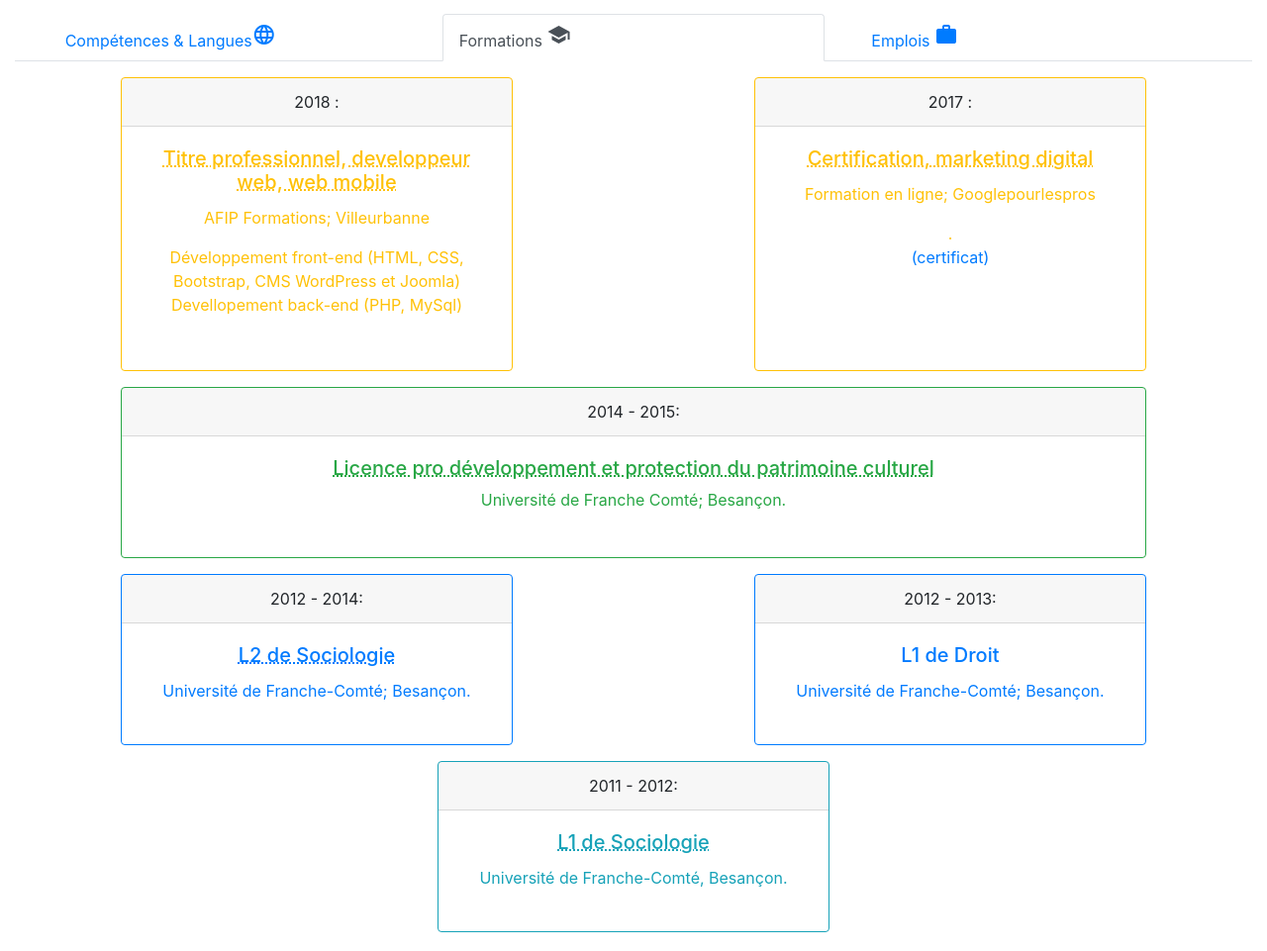
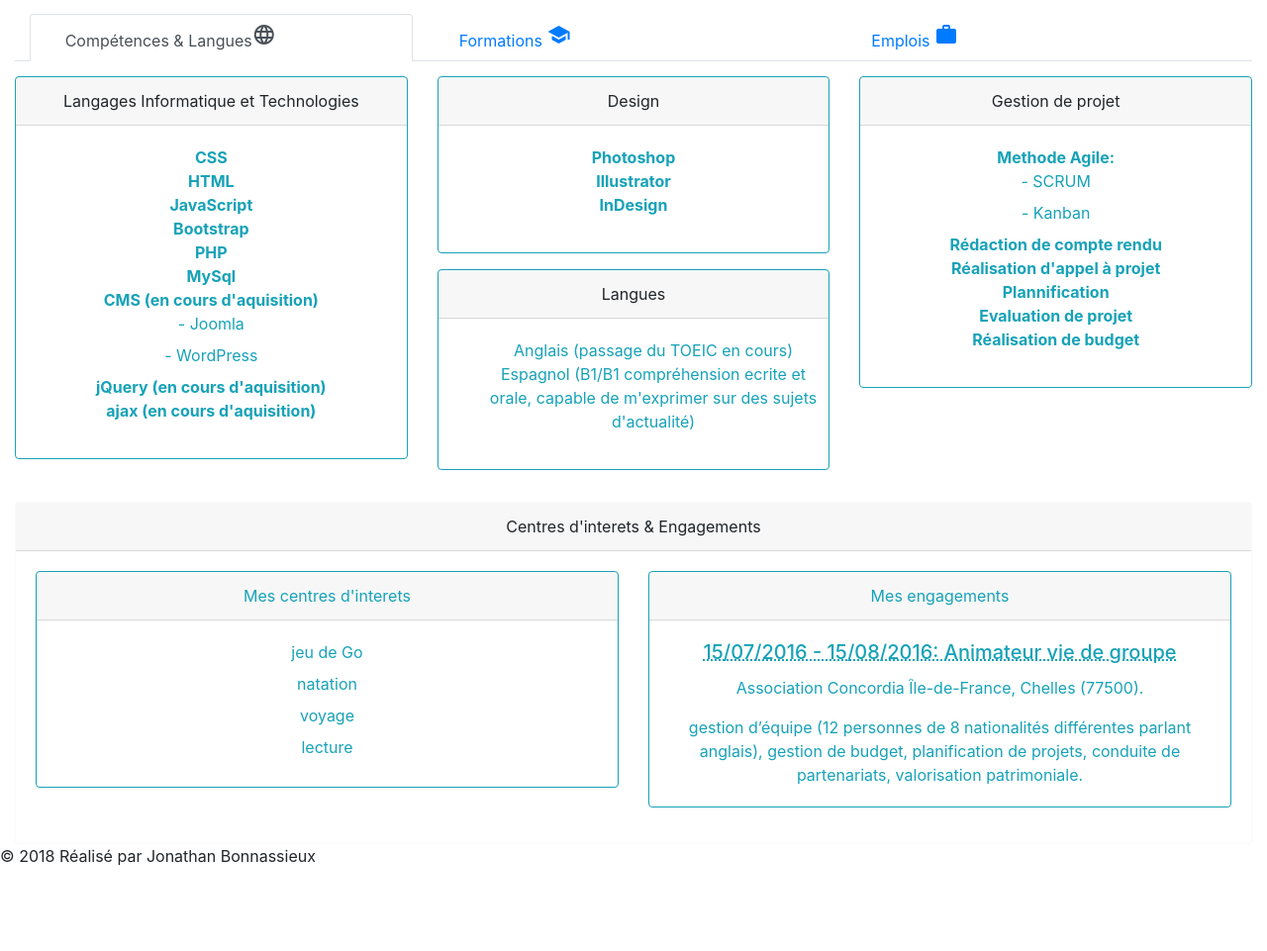
Before and after one commit to Jo-Errol/Jo-Errol3.github.io, a plain HTML site: page index.html in a window 1280 px wide. Shown: the part 460-1421 px from the top of the page at 99% size. After the commit the page ends 1337 px from the top, so only its background shows below. Drawn offline with nearby package versions, Linux system fonts and the light colour scheme.

Commit message:
update competences
chqngement dispo compétences et langues + changement d'ouverture d'onglet

```diff
--- a/index.html
+++ b/index.html
@@ -52,13 +52,13 @@
 			<div class="table">
 				<ul class="nav nav-tabs" id="myTab" role="tablist">
 					<li class="nav-item col-md-4 col-sm-12">
-						<a class="nav-link" id="skills-tab" data-toggle="tab" href="#skills" role="tab" aria-controls="skills"
-						   aria-selected="false"><i class="material-icons">&#xe918;</i>Compétences & Langues<i class="material-icons">language</i> </a>
+						<a class="nav-link active" id="skills-tab" data-toggle="tab" href="#skills" role="tab" aria-controls="skills"
+						   aria-selected="true"><i class="material-icons">&#xe918;</i>Compétences & Langues<i class="material-icons">language</i> </a>
 					</li>
 
 					<li class="nav-item col-md-4 col-sm-12">
-						<a class="nav-link active" id="schools-tab" data-toggle="tab" href="#schools" role="tab"
-						   aria-controls="schools" aria-selected="true">Formations <i class="material-icons">school</i> </a>
+						<a class="nav-link" id="schools-tab" data-toggle="tab" href="#schools" role="tab"
+						   aria-controls="schools" aria-selected="false">Formations <i class="material-icons">school</i> </a>
 					</li>
 
 					<li class="nav-item col-md-4 col-sm-12">
@@ -68,10 +68,12 @@
 				</ul>
 
 				<div class="tab-content" id="myTabContent">
-					<div class="tab-pane fade" id="skills" role="tabpanel" aria-labelledby="skills-tab">
+					<div class="tab-pane fade show active" id="skills" role="tabpanel" aria-labelledby="skills-tab">
 						<div class="row majeur">
 							<div class="col-md-4">
-								<h3 class="details__title">Langages Informatique et Technologies</h3>
+								<div class="card text-center border-info mb-3" style="min-height: 173px" >
+									<div class="card-header">Langages Informatique et Technologies</div>
+									<div class="card-body text-info">
 										<dl class="details__dl">
 											<dt>CSS</dt>
 											<dt>HTML</dt>
@@ -86,23 +88,33 @@
 											<dt>ajax (en cours d'aquisition)</dt>
 										</dl>
 									</div>
+								</div>
+							</div>
 							<div class="col-md-4">
-								<h3 class="details__title">Design</h3>
+								<div class="card text-center border-info mb-3" style="min-height: 173px" >
+									<div class="card-header">Design</div>
+									<div class="card-body text-info">
 										<dl class="details__dl">
 											<dt>Photoshop</dt>
 											<dt>Illustrator</dt>
 											<dt>InDesign</dt>
 										</dl>
-
-								<h3 class="details_title">Langues</h3>
+									</div>
+								</div>
+								<div class="card text-center border-info mb-3" style="min-height: 173px" >
+									<div class="card-header">Langues</div>
+									<div class="card-body text-info">
 										<ul class="details__ul row justify-content-center">
 											<li>Anglais (passage du TOEIC en cours)</li>
 											<li>Espagnol (B1/B1 compréhension ecrite et orale, capable de m'exprimer sur des sujets d'actualité)</li>
 										<ul>
 									</div>
 								</div>
+							</div>
 							<div class="col-md-4">
-								<h3 class="details__title">Gestion de projet</h3>
+								<div class="card text-center border-info mb-3" style="min-height: 173px" >
+									<div class="card-header">Gestion de projet</div>
+									<div class="card-body text-info">
 										<dl class="details__dl">
 											<dt>Methode Agile:</dt>
 											    <dd> - SCRUM</dd>
@@ -116,8 +128,10 @@
 									</div>
 								</div>
 							</div>
+						</div>
+					</div>
 
-					<div class="tab-pane fade show active" id="schools" role="tabpanel" aria-labelledby="schools-tab">
+					<div class="tab-pane fade" id="schools" role="tabpanel" aria-labelledby="schools-tab">
 						<div class="row">
 							<div class="school__details col-md-4 offset-md-1">
 								<div class="card text-center border-warning mb-3" style="margin-top: 16px; min-height: 297px">
@@ -125,7 +139,7 @@
 									<div class="card-body text-warning">
 										<h5 class="card-title"><abbr title="En cours">Titre professionnel, developpeur web, web mobile</abbr></h5>
 										<p class="card-text">AFIP Formations; Villeurbanne</p>
-										<p class="card-text">Développement front-end (HTML, CSS, Bootstrap, CMS WordPress et Joomla) Devellopement back-end (PHP, MySql)</p>
+										<p class="card-text">développement front-end (HTML, CSS, Bootstrap, CMS WordPress et Joomla) Devellopement back-end (PHP, MySql) Outils informatiques (algorithmique, Merise, UML, Git)</p></p>
 									</div>
 								</div>
 							</div>
@@ -135,7 +149,8 @@
 									<div class="card-body text-warning">
 										<h5 class="card-title"><abbr title="Formation validée">Certification, marketing digital</abbr></h5>
 										<p class="card-text">Formation en ligne; Googlepourlespros</p>
-										<p class="card-text">.<br><a href="documents/Certification_Google_Jonathan_Bonnassieux.pdf" target="_blank">(certificat)</a></p>
+										<p class="card-text">recherche, emailing, médias sociaux, display, vidéo, e-commerce, ciblage, analyse d'audience<p/>
+										<p class="card-text"><a href="documents/Certification_Google_Jonathan_Bonnassieux.pdf" target="_blank">(certificat)</a></p>
 
 									</div>
 								</div>
@@ -149,6 +164,8 @@
 										<h5><abbr title="Formation validée">Licence pro développement et protection du
 										patrimoine culturel</abbr></h5>
 										<p class="card-text">Université de Franche Comté; Besançon.</p>
+										<p class="card-text">scénographie, muséographie, gestion du patrimoine, gestion des publics, gestion de projet, politiques culturelles, communication numérique</p>
+										<p class="card-text">Projets universitaires : 2 projets tutorés en gestion des publics au FRAC de franche comté et en écriture scénographique et montage d’exposition au Pavillon des Sciences de Montbéliard.</p>
 									</div>
 								</div>
 							</div>
@@ -160,6 +177,7 @@
 									<div class="card-body text-primary">
 										<h5 class="card-title"><abbr title="Année validée">L2 de Sociologie</abbr></h5>
 										<p class="card-text">Université de Franche-Comté; Besançon.</p>
+										<p class="card-text">méthodologie de l’enquête (quantitative et qualitative), statistique</p>
 									</div>
 								</div>
 							</div>
@@ -169,6 +187,7 @@
 									<div class="card-body text-primary">
 										<h5 class="card-title">L1 de Droit</h5>
 										<p class="card-text">Université de Franche-Comté; Besançon.</p>
+										<p class=""card-text>droit constitutionnel, droit civil, commentaire d’arrêt, administration de l’état, histoire du Droit</p>
 									</div>
 								</div>
 							</div>
@@ -179,7 +198,8 @@
 									<div class="card-header">2011 - 2012:</div>
 									<div class="card-body text-info">
 										<h5 class="card-title"><abbr title="Année validée">L1 de Sociologie</abbr></h5>
-										<p class="card-text">Université de Franche-Comté, Besançon.</p>
+										<p class="card-text">Université de Franche-Comté; Besançon.</p>
+										<p class="card-text">sociologie des religions, sociologie de la parenté, histoire de la sociologie</p>
 									</div>
 								</div>
 							</div>
@@ -199,8 +219,8 @@
 											<dd> - rangement</dd>
 										<dt>Gestion des fonds:</dt>
 											<dd> - gestion des fonds Fantastique, Arts, Littérature</dd>
-											<dd> - Recollement</dd>
-											<dd> - Renouvellement de l'offre</dd>
+											<dd> - recollement</dd>
+											<dd> - renouvellement de l'offre</dd>
 										<dt>Médiation culturelle</dt>
 											<dd> - mise en place de séléctions thématiques</dd>
 											<dd> - préparation de visuel de communication interne</dd>
@@ -316,30 +336,30 @@
 			<div class="row">
 				<div class="col-md-12">
 					<div class="card text-center border-light" >
-						<div class="card-header">Loisirs et Engagements</div>
+						<div class="card-header">Centres d'interets & Engagements</div>
 						<div class="card-body text-info">
 							<div class="row">
 								<div class="col-md-6" style="margin-right: 0">
 									<div class="card text-center border-info mb-3">
-										<div class="card-header">Mes Loisirs</div>
+										<div class="card-header">Mes centres d'interets</div>
 										<div class="card-body text-info">
 											<dl class="card-text">
-												<dd>Natation</dd>
-												<dd>Voyage</dd>
-												<dd>Lecture</dd>
-                        						<dd>Jeu de Go</dd>
+												<dd>jeu de Go</dd>
+												<dd>natation</dd>
+												<dd>voyage</dd>
+												<dd>lecture</dd>
 											</dl>
 										</div>
 									</div>
 								</div>
 								<div class="col-md-6" style="margin-right: 0">
 									<div class="card text-center border-info mb-3">
-										<div class="card-header">Mes Engagements</div>
+										<div class="card-header">Mes engagements</div>
 										<div class="card-body text-info">
 											<h5 class="card-title"><abbr title="Bénévolat">15/07/2016 - 15/08/2016: Animateur vie de groupe</abbr></h5>
-											<p class="card-text">Association Concordia Île-de-France, Chelles (77500).
-												<br> Gestion d’équipe (12 personnes de 8 nationalités différentes parlant anglais), gestion de budget, planification de projets,
-												conduite de partenariats, valorisation patrimoniale.</p>
+											<p class="card-text">Association Concordia Île-de-France, Chelles (77500).</p>
+											<p class="card-text">gestion d’équipe (12 personnes de 8 nationalités différentes parlant anglais), gestion de budget,
+												planification de projets, conduite de partenariats, valorisation patrimoniale.</p>
 										</div>
 									</div>
 								</div>
```
Lines whose indentation alone changed are shown as unchanged.
